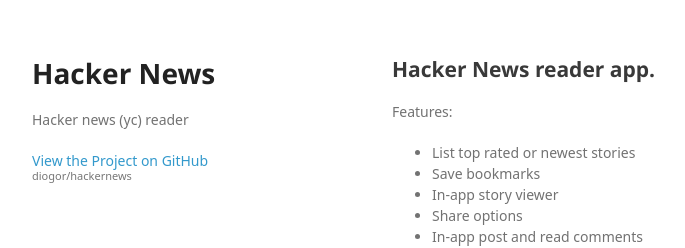
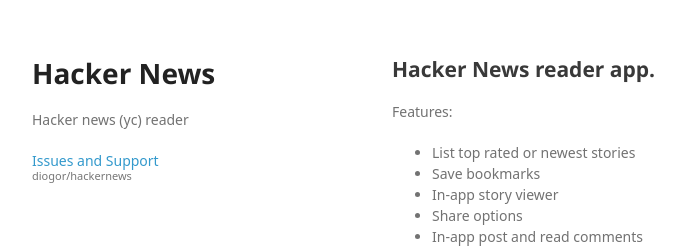
Before and after one commit to diogor/hackernews, a plain HTML site: page index.html in a window 1280 px wide. Shown: the top 248 px of the page, without its empty margins (178-863 px from the left). Drawn offline with Linux system fonts and the light colour scheme; a web font is replaced by a local one.

Commit message:
Update index.html

```diff
--- a/index.html
+++ b/index.html
@@ -18,7 +18,7 @@
         <h1>Hacker News</h1>
         <p>Hacker news (yc) reader</p>
 
-        <p class="view"><a href="https://github.com/diogor/hackernews">View the Project on GitHub <small>diogor/hackernews</small></a></p>
+        <p class="view"><a href="https://github.com/diogor/hackernews/issues">Issues and Support <small>diogor/hackernews</small></a></p>
 
       </header>
       <section>
```
